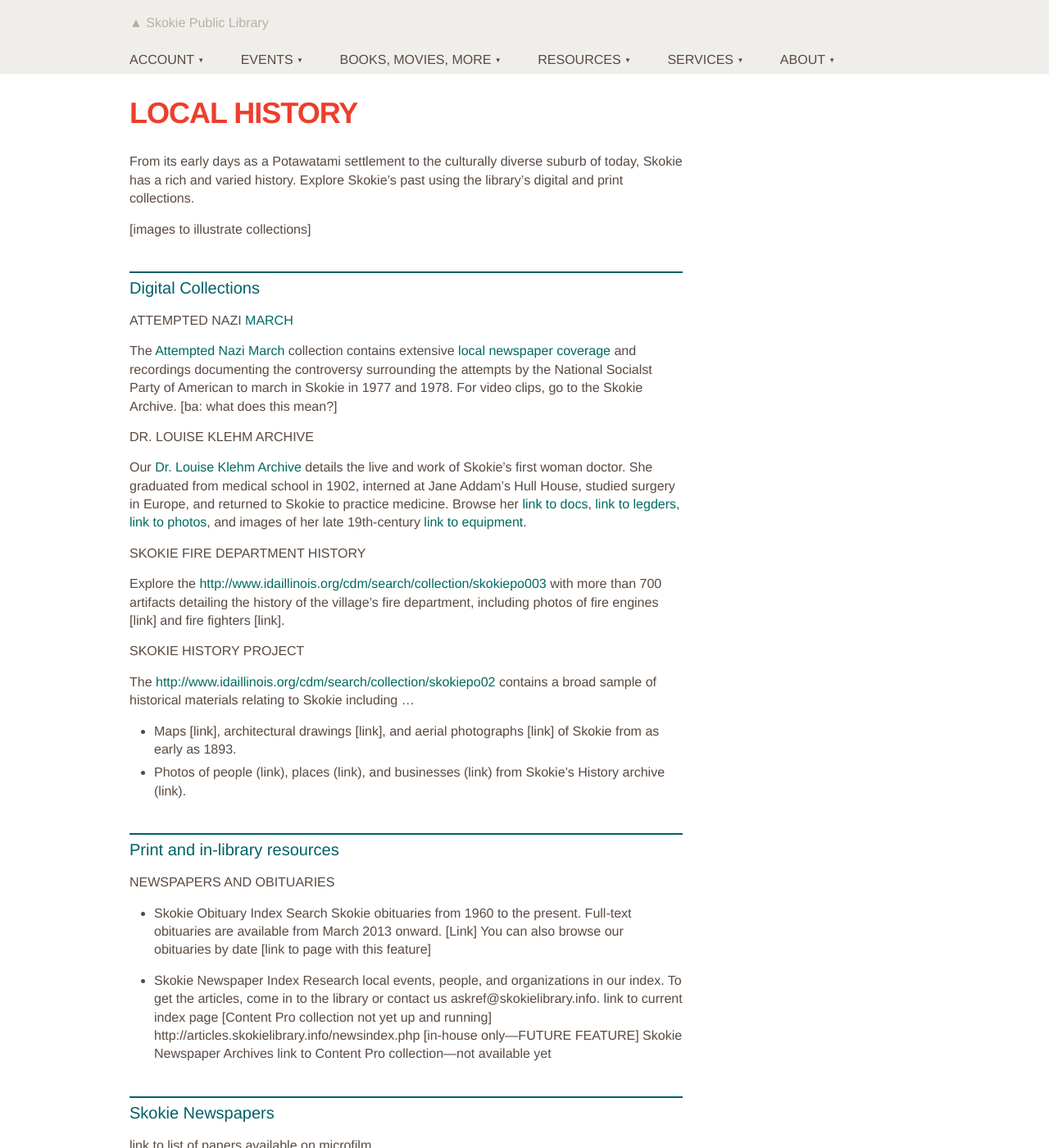
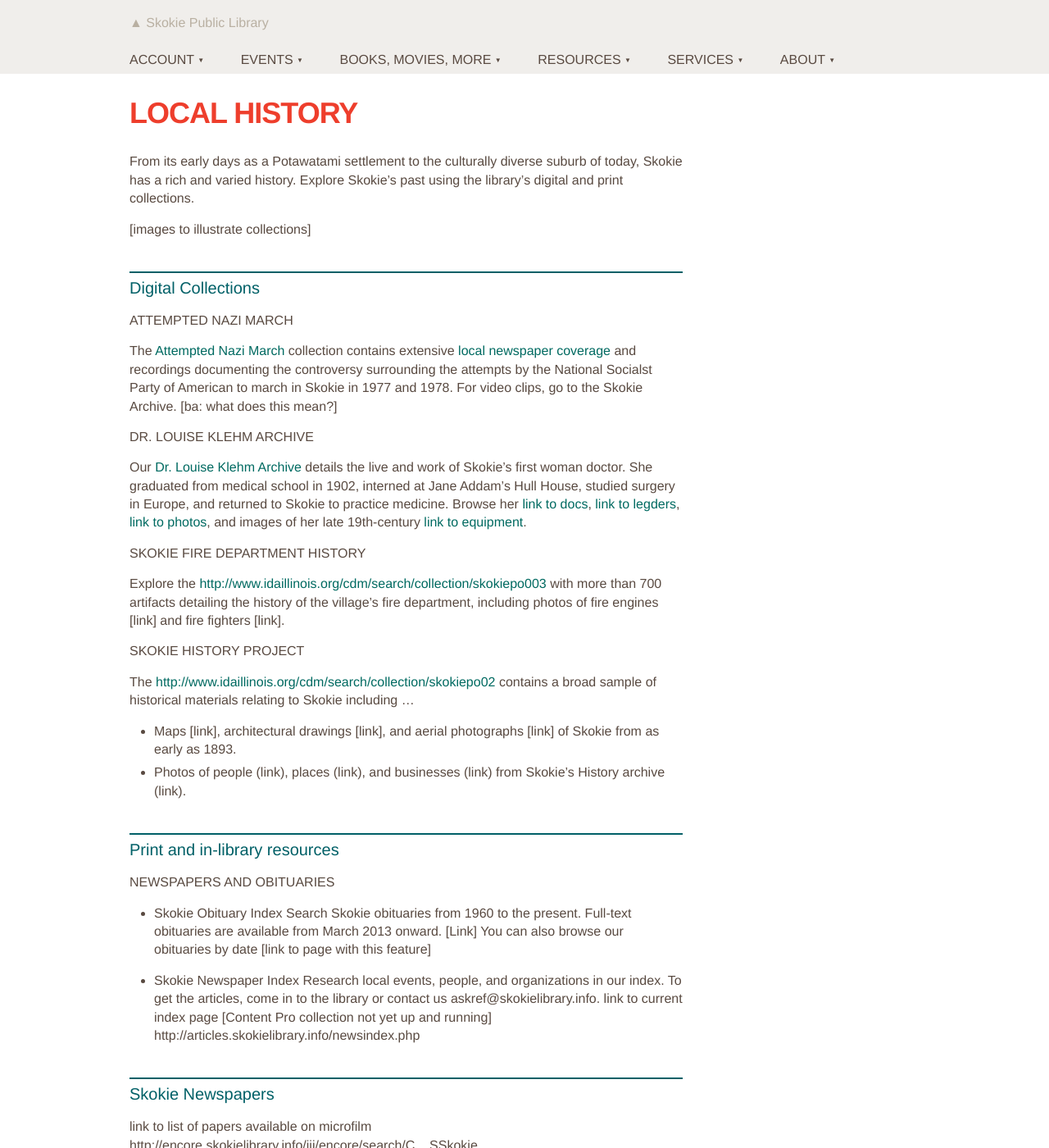
Before and after one commit to skokielibrary/spl-content, a Jekyll site: the page built from _content/jessica/resources--local-history.markdown, in a window 1280 px wide and 1400 px high. Shown: the whole window at 82% size. Built offline with Jekyll 4.4.1, drawn with Linux system fonts in a browser that asks for light colours.

Commit message:
Updated resources--local-history.markdown

```diff
--- a/_content/jessica/resources--local-history.markdown
+++ b/_content/jessica/resources--local-history.markdown
@@ -10,7 +10,7 @@ From its early days as a Potawatami settlement to the culturally diverse suburb
 
 ##Digital Collections
 
-### Attempted Nazi [March](sdfasf)
+### Attempted Nazi March
 
 The [Attempted Nazi March](http://encore.skokielibrary.info/iii/cpro/CollectionViewPage.external;jsessionid=CAD41B18B5ABBEE26CD4D9069EEF9F2C?lang=eng&sp=1000004&suite=def) collection contains extensive [local newspaper coverage](link to newspaper) and recordings documenting the controversy surrounding the attempts by the National Socialst Party of American to march in Skokie in 1977 and 1978. For video clips, go to the Skokie Archive. [ba: what does this mean?]
 
@@ -40,10 +40,6 @@ Search Skokie obituaries from 1960 to the present. Full-text obituaries are avai
 Research local events, people, and organizations in our index. To get the articles, come in to the library or contact us askref@skokielibrary.info.
 link to current index page [Content Pro collection not yet up and running]
 http://articles.skokielibrary.info/newsindex.php
-[in-house only—FUTURE FEATURE] Skokie Newspaper Archives
-link to Content Pro collection—not available yet
-
-
 
 ##Skokie Newspapers
 link to list of papers available on microfilm
```
